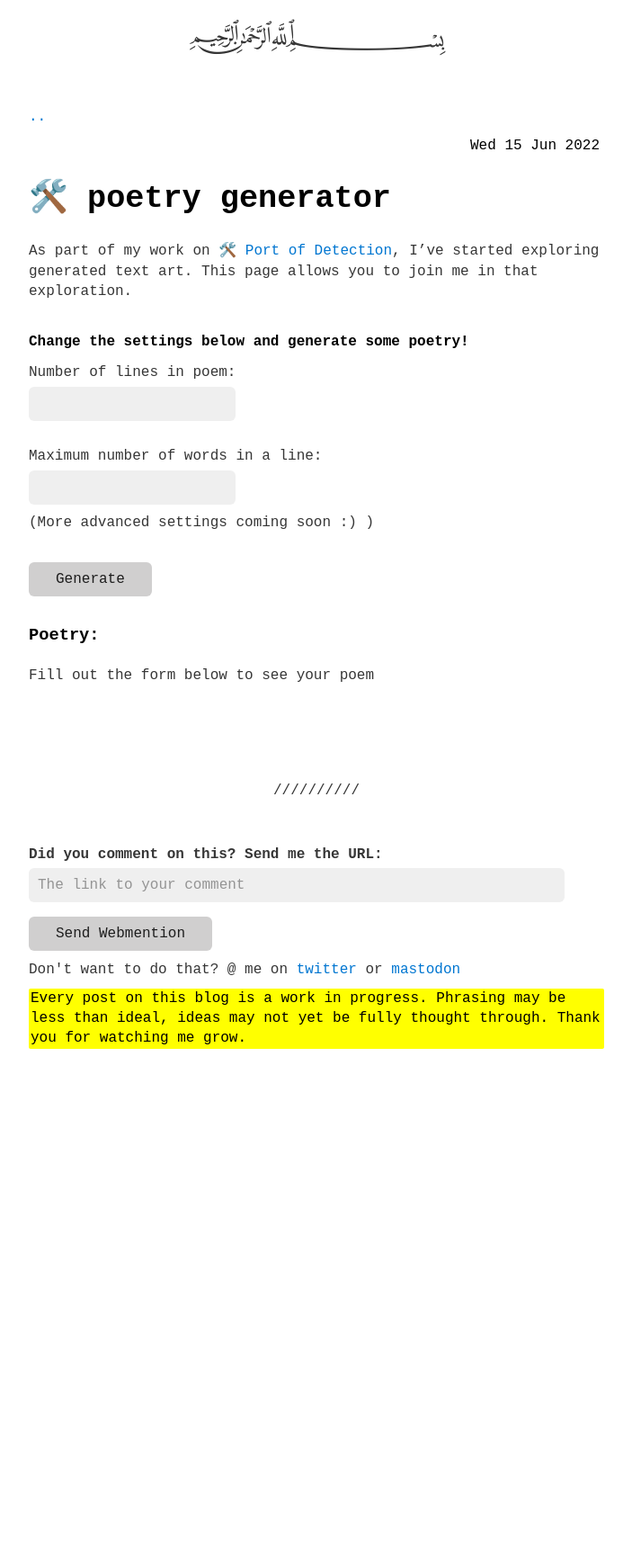
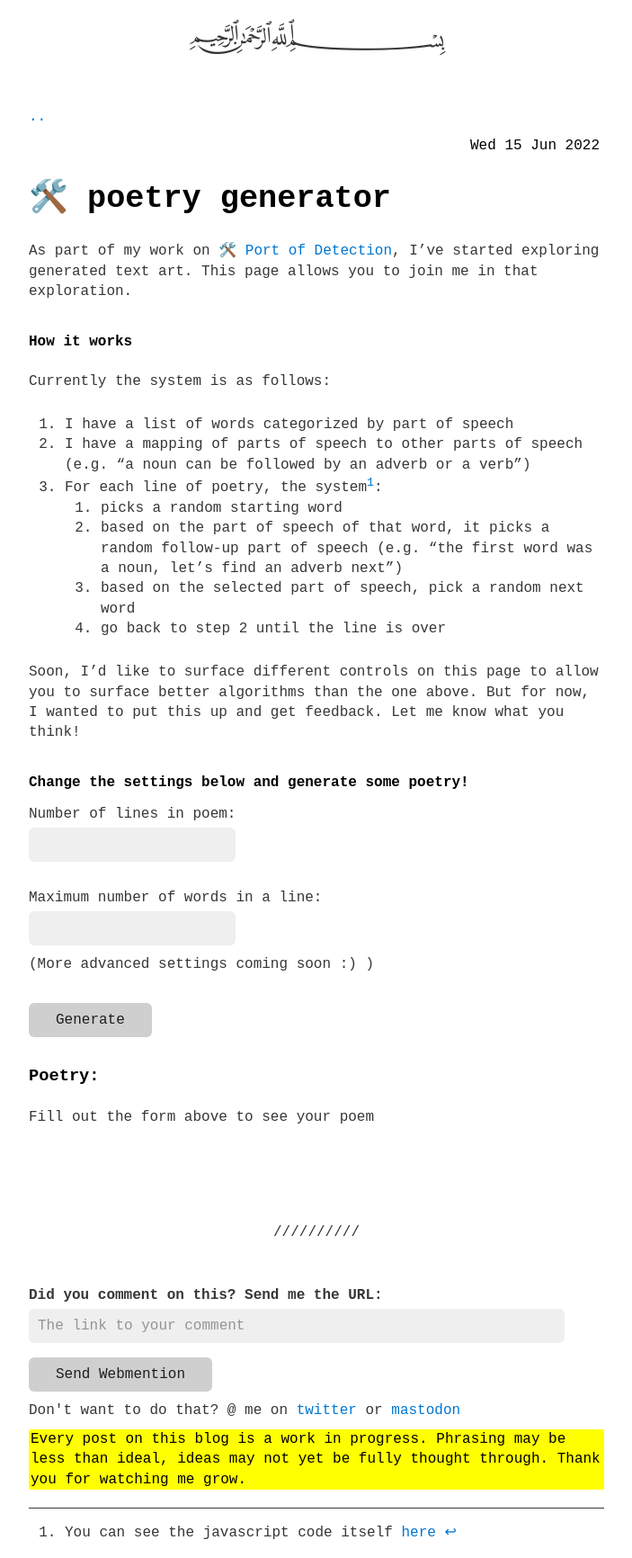
Before and after one commit to person-al/person-al.github.io, a Jekyll site: the page built from _posts/2022-06-15-🛠️-poetry-generator.md, in a window 1280 px wide. Shown: the whole page at 90% size, without its empty margins (288-991 px from the left). Built offline with Jekyll 4.4.1, drawn with Linux system fonts in a browser that asks for light colours; before the commit the page ends 1166 px from its top, so only the background shows below that.

Commit message:
updating poetry generator based on feedback

```diff
--- a/_posts/2022-06-15-🛠️-poetry-generator.md
+++ b/_posts/2022-06-15-🛠️-poetry-generator.md
@@ -8,6 +8,20 @@ title: "\U0001F6E0️ poetry generator"
 ---
 
 As part of my work on [🛠️ Port of Detection]({% post_url 2022-06-03-🛠️-port-of-detection %}), I've started exploring generated text art. This page allows you to join me in that exploration.
+#### How it works
+Currently the system is as follows:
+1. I have a list of words categorized by part of speech
+2. I have a mapping of parts of speech to other parts of speech (e.g. "a noun can be followed by an adverb or a verb")
+3. For each line of poetry, the system[^1]:
+	1. picks a random starting word
+	2. based on the part of speech of that word, it picks a random follow-up part of speech (e.g. "the first word was a noun, let's find an adverb next")
+	3. based on the selected part of speech, pick a random next word
+	4. go back to step 2 until the line is over
+
+[^1]: You can see the javascript code itself [here](/assets/js/poetry_generator.js)
+
+Soon, I'd like to surface different controls on this page to allow you to surface better algorithms than the one above. But for now, I wanted to put this up and get feedback. Let me know what you think!
+
 #### Change the settings below and generate some poetry!
 <script type='text/javascript' src="/assets/js/poetry_generator.js"></script>
 <script>
@@ -37,7 +51,7 @@ As part of my work on [🛠️ Port of Detection]({% post_url 2022-06-03-🛠️
 </form>
 
 <h3>Poetry:</h3>
-<p id="poem">Fill out the form below to see your poem</p>
+<p id="poem">Fill out the form above to see your poem</p>
 <br/>
 <br/>
 <div id="send_me_box" style="display: none">Like what you made?
```
Also changed, not shown: _posts/2022-06-08-🌰-on-poetry-generation.md (+7 -3 lines).
